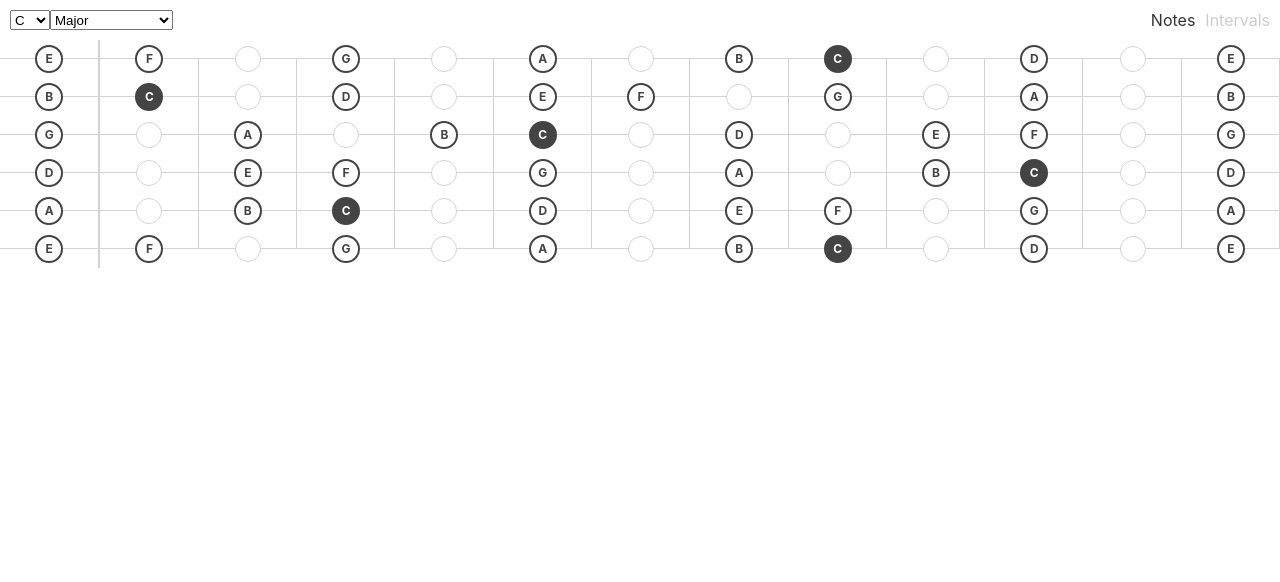
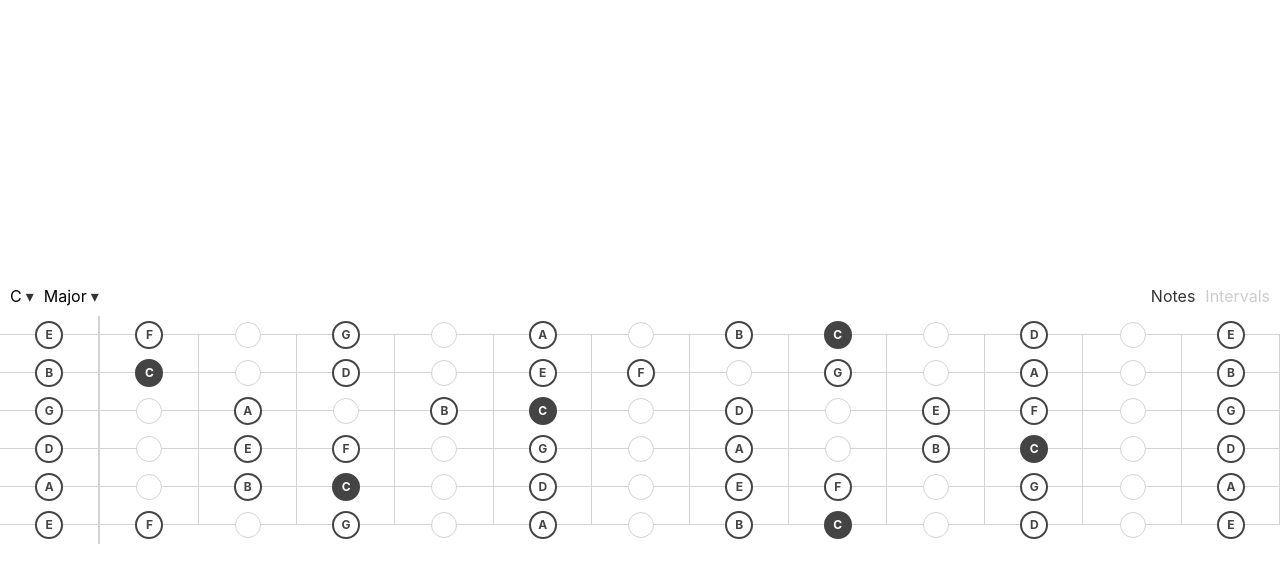
Before and after one commit to mliq/frets-fyi, a React (Create React App) app: page / in a window 1280 px wide. Shown: the top 582 px of the page. Built offline with nearby package versions, Linux system fonts and the light colour scheme.

Commit message:
Styling selects & toggle

```diff
--- a/src/App.css
+++ b/src/App.css
@@ -13,11 +13,17 @@ div {
   height: 100%;
 }
 
+@media (min-width: 500px) {
+  .App {
+    flex-direction: row;
+    align-items: center;
+  }
+}
+
 .fretboard {
   min-width: 100%;
   overflow: hidden;
   overflow-y: scroll;
-  /*flex-grow: 0;*/
   align-items: center;
   min-height: 500px
 }
@@ -54,6 +60,16 @@ div {
   padding: 10px;
 }
 
+@media (min-width: 500px) {
+  .nav {
+    margin-top: 20px;
+  }
+}
+
 .u-display-none {
   display: none;
 }
+
+.u-margin-R {
+  margin-right: 10px;
+}
--- a/src/App.js
+++ b/src/App.js
@@ -89,6 +89,7 @@ export default class App extends Component {
   render() {
     return (
       <div className='App'>
+        <div className='App__container'>
           <div className='nav u-flex-none u-flex-direction-row'>
             <div className='u-flex-direction-row'>
               <NoteSelect value={ this.state.note } onChange={ this.handleNoteChange } />
@@ -115,6 +116,7 @@ export default class App extends Component {
             </div>
           </div>
         </div>
+      </div>
     );
   }
 }
--- a/src/components/note-select/note-select.js
+++ b/src/components/note-select/note-select.js
@@ -1,14 +1,34 @@
 import React, { Component } from 'react';
 import { NOTES } from '../../../src/constants/notes';
+import '../scale-select/select.css';
+import _ from 'lodash';
 
 export default class NoteSelect extends Component {
+  constructor(props) {
+    super(props);
+    this.renderNoteLabel = this.renderNoteLabel.bind(this);
+  }
+
+  renderNoteLabel(note) {
+    return _.find(NOTES, { name: this.props.value }).label;
+  }
+
   render() {
     return (
-      <select value={ this.props.value } onChange={ this.props.onChange }>
-        { NOTES.map((note, index) => {
-          return <option key={index} value={ note.name } label={ note.label } />
-        }) }
-      </select>
+      <div className='select-container u-flex-none u-margin-R'>
+
+        <div className='select-container__label u-flex-direction-row'>
+          { this.renderNoteLabel(this.props.value) }
+        </div>
+
+        <select className='select-container__select'
+        value={ this.props.value }
+        onChange={ this.props.onChange }>
+          { NOTES.map((note, index) => {
+            return <option key={index} value={ note.name } label={ note.label } />
+          }) }
+        </select>
+      </div>
     );
   }
 }
--- a/src/components/notes-intervals-toggle/notes-intervals-toggle.css
+++ b/src/components/notes-intervals-toggle/notes-intervals-toggle.css
@@ -1,9 +1,5 @@
 .notes-intervals-toggle__label {
   color: #ccc;
-}
-
-.notes-intervals-toggle__label:first-child {
-  margin-right: 10px;
 }
 
 .notes-intervals-toggle__label:hover {
--- a/src/components/notes-intervals-toggle/notes-intervals-toggle.js
+++ b/src/components/notes-intervals-toggle/notes-intervals-toggle.js
@@ -6,7 +6,7 @@ export default class NotesIntervalsToggle extends Component {
   render() {
     return (
       <div className='u-flex-direction-row'>
-        <label className={ classNames('notes-intervals-toggle__label', {
+        <label className={ classNames('notes-intervals-toggle__label u-margin-R', {
           'is-active': this.props.value === 'notes',
         }) }>
           <input type="radio"
--- a/src/components/scale-select/scale-select.js
+++ b/src/components/scale-select/scale-select.js
@@ -1,14 +1,33 @@
 import React, { Component } from 'react';
 import { SCALES } from '../../../src/constants/scales';
+import './select.css';
+import _ from 'lodash';
 
 export default class ScaleSelect extends Component {
+  constructor(props) {
+    super(props);
+    this.renderScaleLabel = this.renderScaleLabel.bind(this);
+  }
+
+  renderScaleLabel(note) {
+    return _.find(SCALES, { name: this.props.value }).label;
+  }
+
   render() {
     return (
-      <select value={ this.props.value } onChange={ this.props.onChange }>
-        { SCALES.map((scale, index) => {
-          return <option key={index} value={ scale.name } label={ scale.label } />
-        }) }
-      </select>
+      <div className='select-container u-flex-none'>
+        <div className='select-container__label u-flex-direction-row'>
+          { this.renderScaleLabel(this.props.value) }
+        </div>
+
+        <select className='select-container__select'
+        value={ this.props.value }
+        onChange={ this.props.onChange }>
+          { SCALES.map((scale, index) => {
+            return <option key={index} value={ scale.name } label={ scale.label } />
+          }) }
+        </select>
+      </div>
     );
   }
 }
--- /dev/null
+++ b/src/components/scale-select/select.css
@@ -0,0 +1,30 @@
+.select-container {
+  position: relative;
+  overflow: hidden;
+}
+
+.select-container__label {
+  pointer-events: none;
+}
+
+.select-container__label:hover {
+  cursor: pointer;
+}
+
+.select-container__label:after {
+  content: '\25be';
+  pointer-events: none;
+  color: #333;
+  z-index: 2;
+  margin-left: 4px;
+}
+
+.select-container__select {
+  /*margin: 0;
+  padding: 10px 20px 10px 10px;*/
+  opacity: 0;
+  position: absolute;
+  top: 0;
+  left: 0;
+  font-size: 16px;
+}
```
Lines whose indentation alone changed are shown as unchanged.
